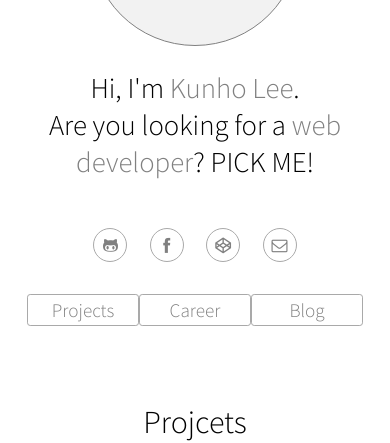
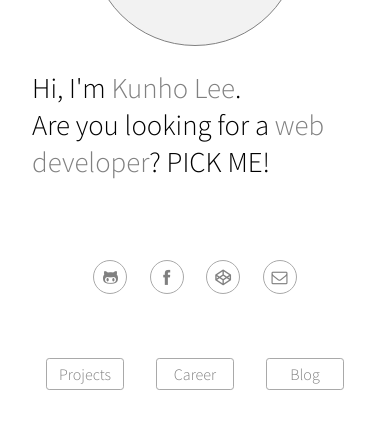
Before and after one commit to daengdaengLee/portfolio, a Vue app: page /portfolio in a window 390 px wide. Shown: the part 220-663 px from the top of the page. Built offline with nearby package versions, Linux system fonts and the light colour scheme; the HTML template or start-up script is replaced by a standard one.

Commit message:
모바일 환경을 고려한 반응형 디자인 적용

```diff
--- a/src/components/Portfolio.vue
+++ b/src/components/Portfolio.vue
@@ -25,5 +25,11 @@ export default {
 };
 </script>
 
-<style>
+<style scoped>
+.Portfolio {
+  display: flex;
+  flex-direction: column;
+  justify-content: center;
+  align-items: center;
+}
 </style>
--- a/src/components/PortfolioFooter.vue
+++ b/src/components/PortfolioFooter.vue
@@ -1,7 +1,7 @@
 <template>
   <footer class="PortfolioFooter">
     <p>
-      Coded by <a :href="userUrl" target="_blank">KunhoLee</a>.
+      Coded by <a :href="userUrl" target="_blank">KunhoLee</a>.<br>
       You can see the code from <a :href="codeRepoUrl" target="_blank">here</a>!
     </p>
   </footer>
--- a/src/components/PortfolioHeader.vue
+++ b/src/components/PortfolioHeader.vue
@@ -35,13 +35,17 @@ export default {
 
 <style scoped>
 .PortfolioHeader {
-  text-align: center;
+  width: 100%;
   padding: 2rem 0 2rem 0;
+  display: flex;
+  flex-direction: column;
+  justify-content: center;
+  align-items: center;
 }
 .PortfolioHeader h1 {
   font-size: 1.8rem;
   font-weight: 300;
-  margin-bottom: 3rem;
+  margin: 0 2rem 3rem 2rem;
   line-height: 2.3rem;
 }
 .PortfolioHeader h1 strong {
--- a/src/components/PortfolioMenu.vue
+++ b/src/components/PortfolioMenu.vue
@@ -20,20 +20,23 @@ export default {
 
 <style scoped>
 .PortfolioMenu {
+  width: 100%;
   margin: 2rem 0 2rem 0;
-  text-align: center;
+  display: flex;
+  justify-content: center;
 }
 .PortfolioMenu li {
   box-sizing: border-box;
+  width: 20%;
+  margin: 0 1rem;
   display: inline-flex;
-  width: 7rem;
   height: 2rem;
   justify-content: center;
   align-items: center;
   border: 1px solid darkgray;
   border-radius: 0.2rem;
   color: gray;
-  font-size: 1.2rem;
+  font-size: 1rem;
   font-weight: 300;
 }
 .PortfolioMenu li:hover {
@@ -41,4 +44,10 @@ export default {
   cursor: pointer;
   color: white;
 }
+@media (min-width: 768px) {
+  .PortfolioMenu li {
+    width: 7rem;
+    font-size: 1.2rem;
+  }
+}
 </style>
--- a/src/components/PortfolioThumbnails.vue
+++ b/src/components/PortfolioThumbnails.vue
@@ -24,10 +24,12 @@ export default {
 </script>
 
 <style scoped>
-.PortfolioThumbnails {
-  display: flex;
-}
-.PortfolioThumbnails .PortfolioThumbnailColumn {
-  flex-grow: 1;
+@media (min-width: 768px) {
+  .PortfolioThumbnails {
+    display: flex;
+  }
+  .PortfolioThumbnails .PortfolioThumbnailColumn {
+    flex-grow: 1;
+  }
 }
 </style>
```
